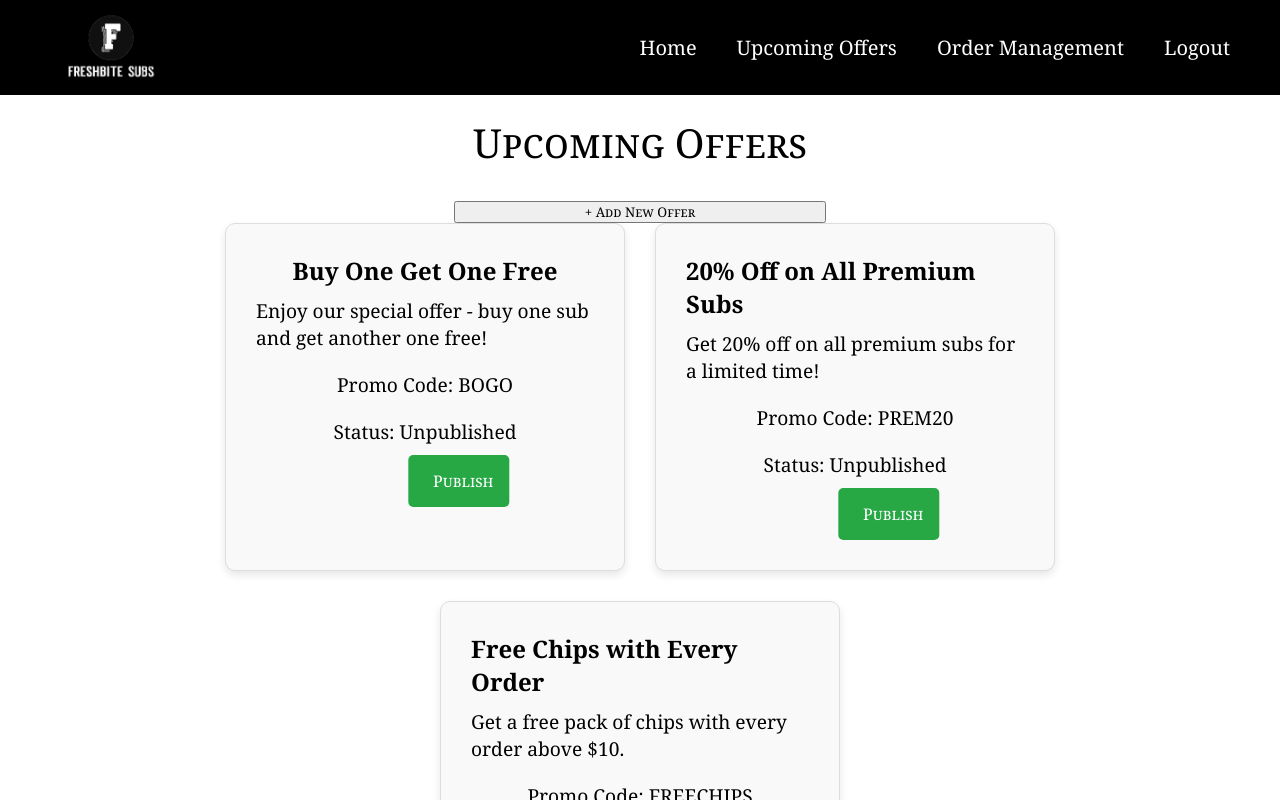
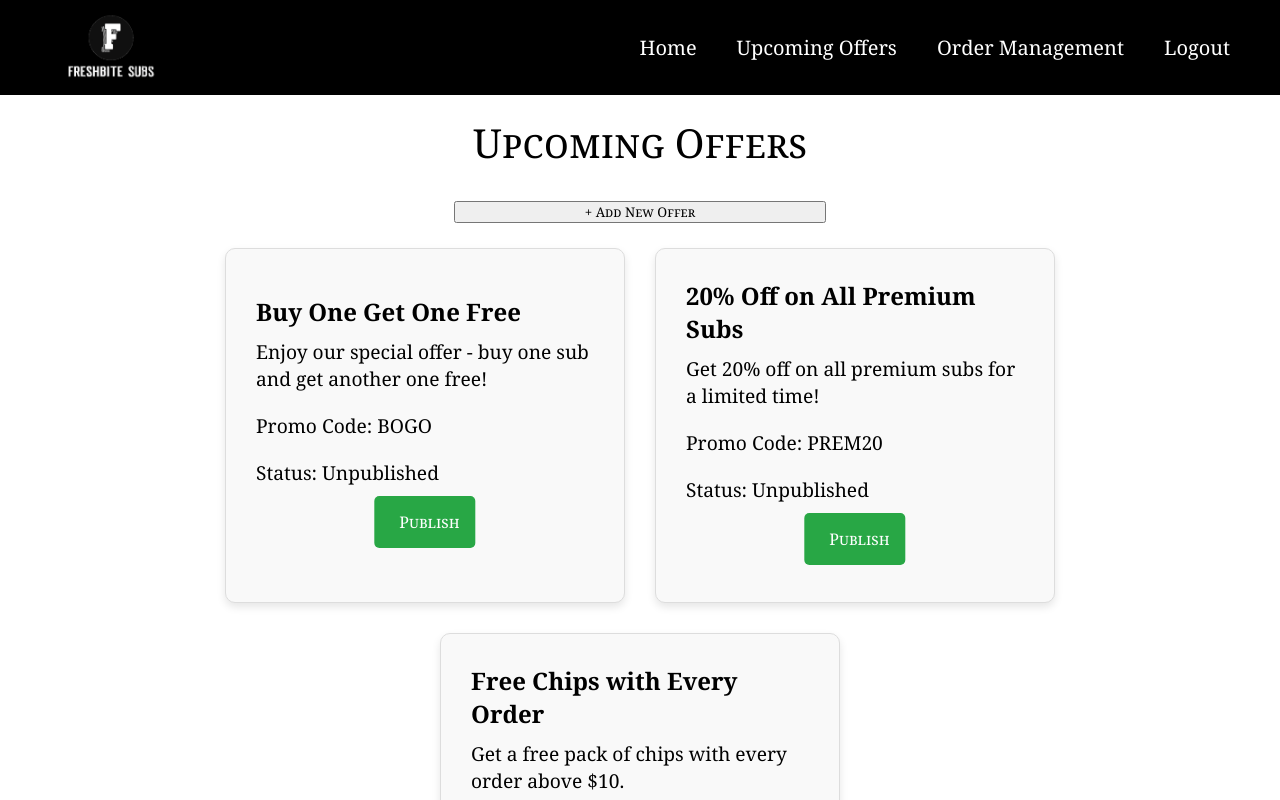
Before and after one commit to hiralpatel20/FreshBite-Subs, a React (Vite) app in the folder frontend/: page /upcoming-offers in a window 1280 px wide. Shown: the top 800 px of the page. Built offline with nearby package versions, Linux system fonts and the light colour scheme.

Commit message:
Added css for upcoming offers page

```diff
--- a/frontend/src/pages/SignUp/SignUp.css
+++ b/frontend/src/pages/SignUp/SignUp.css
@@ -50,7 +50,7 @@
   }
 
   .sighup-button {
-    width: 100%;
+    width: 50%;
     padding: 10px;
     background-color: #000;
     color: #fff;
--- a/frontend/src/pages/UpcommingOffers/UpcomingOffers.css
+++ b/frontend/src/pages/UpcommingOffers/UpcomingOffers.css
@@ -1,4 +1,8 @@
 /* Here I added Css for upcoming offers page */
+*{
+  font-family: georgia;
+}
+
 .admin-container {
     padding: 20px;
   }
@@ -24,7 +28,7 @@
     box-shadow: 0 4px 8px rgba(0, 0, 0, 0.1);
     display: flex;
     flex-direction: column;
-    align-items: center;
+    justify-content: center;
     transition: transform 0.2s;
   }
 
@@ -65,7 +69,7 @@
     flex-direction: column;
     gap: 15px;
     max-width: 600px;
-    margin: 0 auto;
+    margin: 10px auto;
     padding: 20px;
     border: 1px solid #ddd;
     border-radius: 10px;
@@ -92,3 +96,11 @@
   .offer-form button:hover {
     background-color: #0056b3;
   }
+
+  button{
+    width: 30%;
+    transform: translate(-50%);
+    margin-left: 50%;
+    font-variant: small-caps;
+    margin-bottom: 2%;
+  }
```
